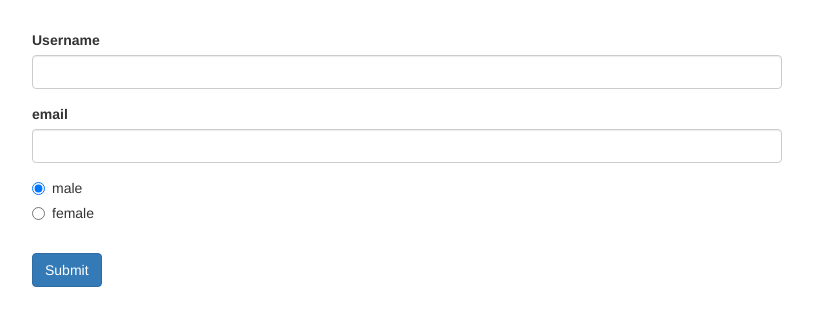
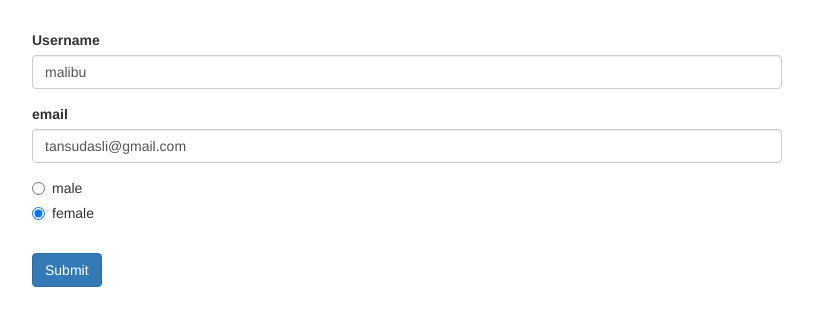
Before and after one commit to tansudasli/angular-sandbox, an Angular app in the folder core-forms-reactive/: page / in a window 1280 px wide. Shown: the top 326 px of the page, without its empty margins (233-1046 px from the left). Built offline with nearby package versions, Linux system fonts and the light colour scheme.

Commit message:
setValue and patchValue

```diff
--- a/core-forms-reactive/src/app/app.component.ts
+++ b/core-forms-reactive/src/app/app.component.ts
@@ -34,11 +34,30 @@ export class AppComponent implements  OnInit {
       console.log(value);
     });
 
+    // we can use setValue for all fields w/ json
+    this.signupForm.setValue({
+      'userData': {
+        'username': 'tansudasli',
+        'email': 'tansudasli@gmail.com'
+      },
+      'gender': 'female'
+    });
+
+    // or, we can use patchValue for partial set values
+    this.signupForm.patchValue({
+      'userData': {
+        'username': 'malibu',
+      }
+    });
+
   }
 
   onSubmit() {
     // same form group in template-driven. controls, value etc..
     console.log(this.signupForm);
+
+    // reset all values
+    this.signupForm.reset();
   }
 
   /**
```
